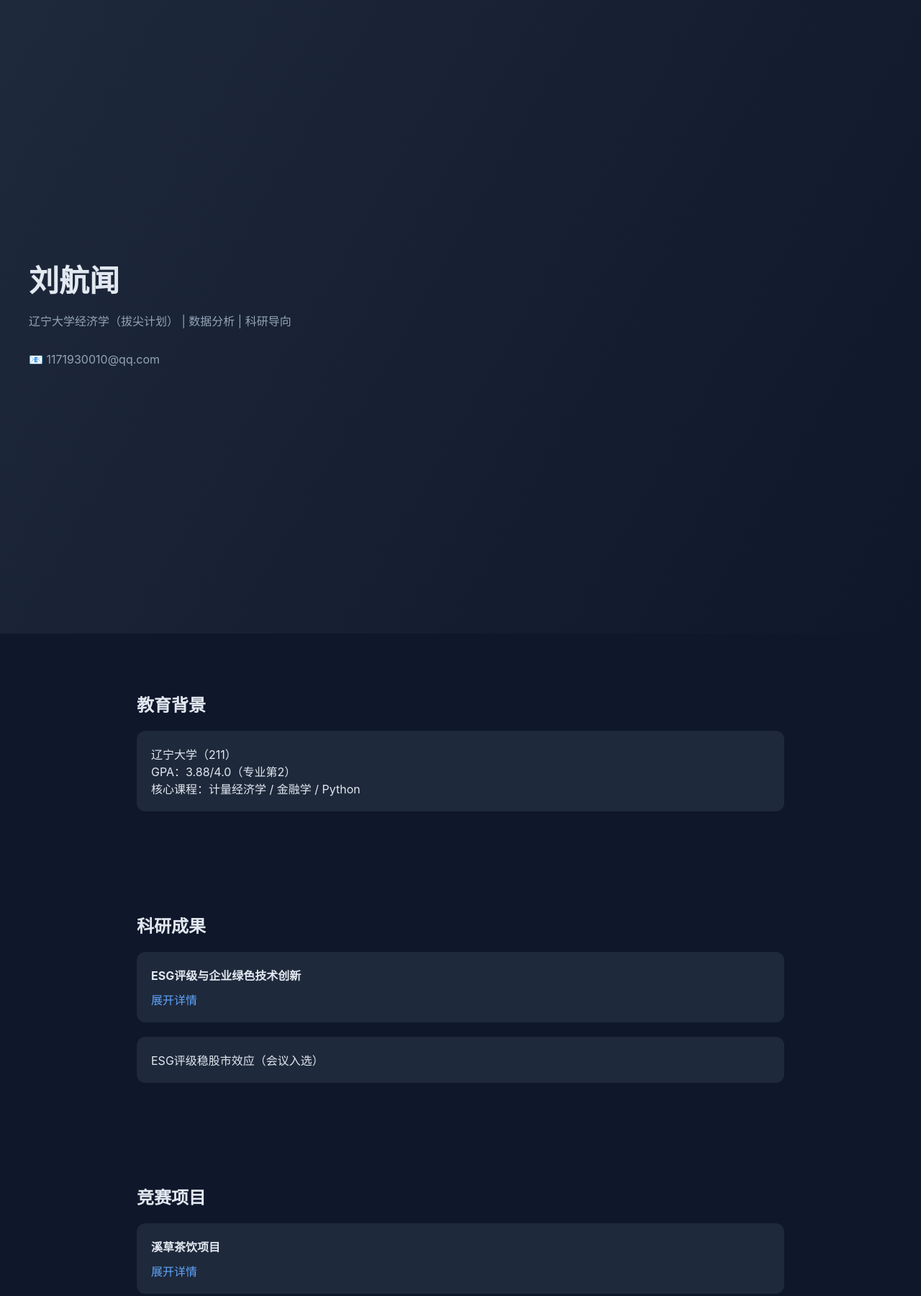
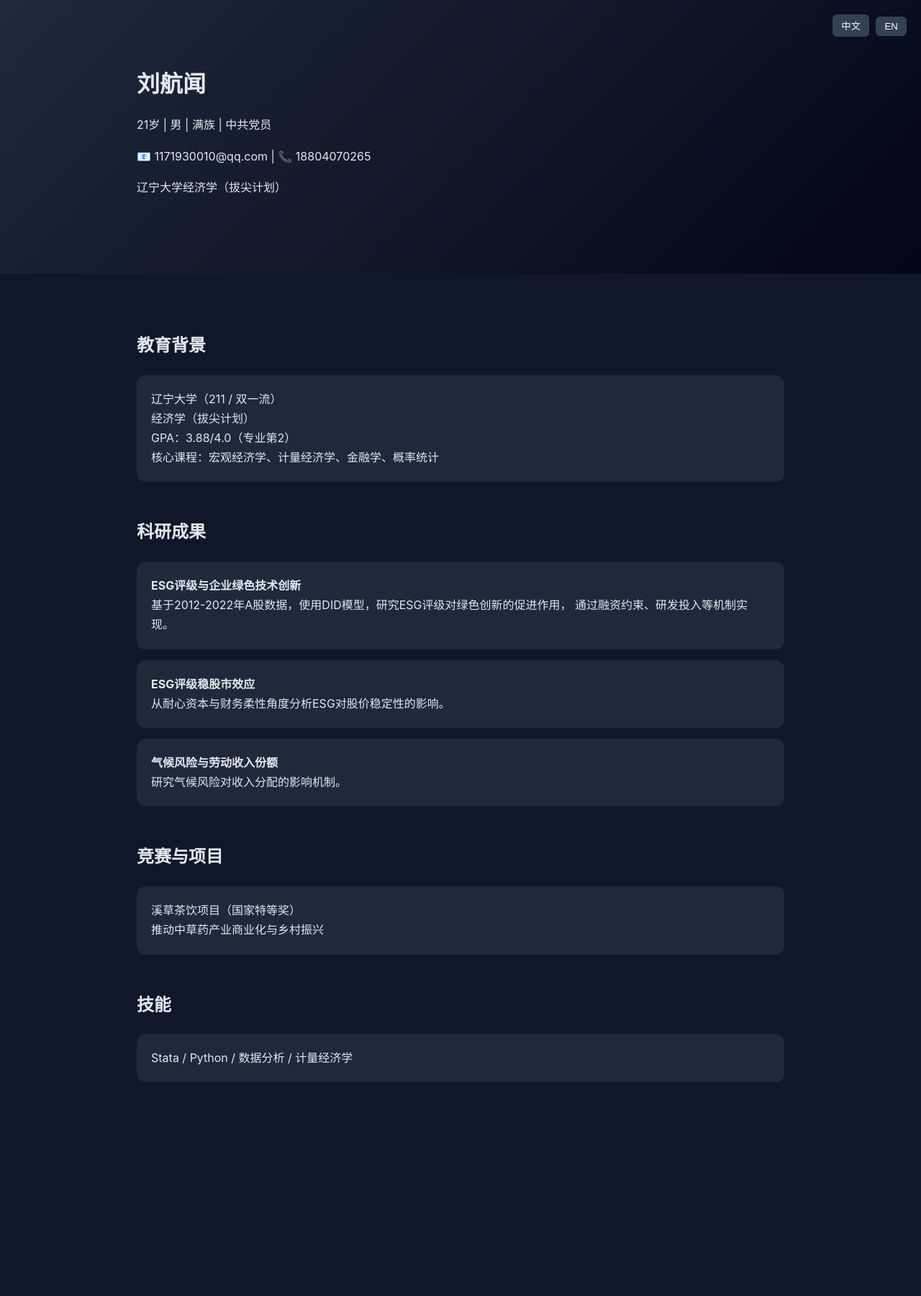
Before and after one commit to 1171930010-ai/1171930010-ai.github.io, a plain HTML site: page index.html in a window 1280 px wide. Shown: the top 1800 px of the page at 72% size. After the commit the page ends 1533 px from the top, so only its background shows below. Drawn offline with Linux system fonts and the light colour scheme.

Commit message:
Update index.html

```diff
--- a/index.html
+++ b/index.html
@@ -3,7 +3,7 @@
 <head>
 <meta charset="UTF-8">
 <meta name="viewport" content="width=device-width, initial-scale=1.0">
-<title>刘航闻 | 个人主页</title>
+<title>刘航闻 | Personal Website</title>
 
 <style>
 body {
@@ -11,157 +11,187 @@ body {
   font-family: -apple-system, BlinkMacSystemFont;
   background: #0f172a;
   color: #e2e8f0;
+  line-height: 1.7;
 }
 
-/* 顶部 */
-.header {
-  height: 100vh;
-  display: flex;
-  flex-direction: column;
-  justify-content: center;
-  padding: 40px;
-  background: linear-gradient(120deg,#1e293b,#0f172a);
+.container {
+  max-width: 900px;
+  margin: auto;
+  padding: 30px;
 }
 
-.header h1 {
-  font-size: 42px;
-  margin: 0;
+.header {
+  padding: 60px 20px;
+  background: linear-gradient(135deg,#1e293b,#020617);
 }
 
-.header p {
-  color: #94a3b8;
-}
+h1 { margin: 0; }
 
-/* 通用区块 */
-.section {
-  max-width: 900px;
-  margin: auto;
-  padding: 60px 20px;
-}
+.section { margin-top: 50px; }
 
-/* 卡片 */
 .card {
   background: #1e293b;
   padding: 20px;
   border-radius: 12px;
-  margin-top: 20px;
-  transition: 0.3s;
+  margin-top: 15px;
 }
 
-.card:hover {
-  transform: translateY(-5px);
+.lang-switch {
+  position: fixed;
+  top: 20px;
+  right: 20px;
 }
 
-/* 标签 */
-.tag {
-  display: inline-block;
+button {
+  margin-left: 5px;
+  padding: 6px 12px;
+  border: none;
+  border-radius: 6px;
   background: #334155;
-  padding: 5px 10px;
-  border-radius: 6px;
-  margin: 5px;
-  font-size: 12px;
+  color: white;
+  cursor: pointer;
 }
 
-/* 可展开 */
-.details {
-  cursor: pointer;
-  margin-top: 10px;
-  color: #60a5fa;
-}
-
-/* 动画 */
-.fade {
-  opacity: 0;
-  transform: translateY(20px);
-  transition: 0.8s;
-}
-
-.fade.show {
-  opacity: 1;
-  transform: translateY(0);
-}
+.hidden { display: none; }
 </style>
 </head>
 
 <body>
 
-<!-- 顶部 -->
-<div class="header">
-  <h1>刘航闻</h1>
-  <p>辽宁大学经济学（拔尖计划） | 数据分析 | 科研导向</p>
-  <p>📧 1171930010@qq.com</p>
+<div class="lang-switch">
+<button onclick="showCN()">中文</button>
+<button onclick="showEN()">EN</button>
 </div>
 
-<!-- 教育 -->
-<div class="section fade">
-  <h2>教育背景</h2>
-  <div class="card">
-    辽宁大学（211）<br>
-    GPA：3.88/4.0（专业第2）<br>
-    核心课程：计量经济学 / 金融学 / Python
+<!-- 中文页面 -->
+<div id="cn">
+
+<div class="header">
+<div class="container">
+<h1>刘航闻</h1>
+<p>21岁 | 男 | 满族 | 中共党员</p>
+<p>📧 1171930010@qq.com | 📞 18804070265</p>
+<p>辽宁大学经济学（拔尖计划）</p>
 </div>
 </div>
 
-<!-- 科研 -->
-<div class="section fade">
-  <h2>科研成果</h2>
+<div class="container">
 
+<div class="section">
+<h2>教育背景</h2>
 <div class="card">
-    <b>ESG评级与企业绿色技术创新</b>
-    <div class="details" onclick="toggle(this)">展开详情</div>
-    <div style="display:none">
-      使用计量模型分析ESG评级对绿色创新的影响，
-      论文发表于核心期刊，被引10+。
+辽宁大学（211 / 双一流）<br>
+经济学（拔尖计划）<br>
+GPA：3.88/4.0（专业第2）<br>
+核心课程：宏观经济学、计量经济学、金融学、概率统计
 </div>
 </div>
 
+<div class="section">
+<h2>科研成果</h2>
 <div class="card">
-    ESG评级稳股市效应（会议入选）
+<b>ESG评级与企业绿色技术创新</b><br>
+基于2012-2022年A股数据，使用DID模型，研究ESG评级对绿色创新的促进作用，
+通过融资约束、研发投入等机制实现。
 </div>
 
+<div class="card">
+<b>ESG评级稳股市效应</b><br>
+从耐心资本与财务柔性角度分析ESG对股价稳定性的影响。
 </div>
 
-<!-- 项目 -->
-<div class="section fade">
-  <h2>竞赛项目</h2>
+<div class="card">
+<b>气候风险与劳动收入份额</b><br>
+研究气候风险对收入分配的影响机制。
+</div>
+</div>
 
+<div class="section">
+<h2>竞赛与项目</h2>
 <div class="card">
-    <b>溪草茶饮项目</b>
-    <div class="details" onclick="toggle(this)">展开详情</div>
-    <div style="display:none">
-      推动中草药产业商业化，
-      获国家特等奖与多项省一等奖。
+溪草茶饮项目（国家特等奖）<br>
+推动中草药产业商业化与乡村振兴
+</div>
+</div>
+
+<div class="section">
+<h2>技能</h2>
+<div class="card">
+Stata / Python / 数据分析 / 计量经济学
 </div>
 </div>
 
 </div>
+</div>
 
-<!-- 技能 -->
-<div class="section fade">
-  <h2>技能</h2>
-  <span class="tag">Python</span>
-  <span class="tag">Stata</span>
-  <span class="tag">数据分析</span>
-  <span class="tag">计量经济学</span>
+<!-- 英文页面 -->
+<div id="en" class="hidden">
+
+<div class="header">
+<div class="container">
+<h1>Hangwen Liu</h1>
+<p>Economics (Elite Program) | Data Analysis | ESG Research</p>
+<p>Email: 1171930010@qq.com</p>
+</div>
+</div>
+
+<div class="container">
+
+<div class="section">
+<h2>Education</h2>
+<div class="card">
+Liaoning University (Double First-Class)<br>
+Economics (Elite Program)<br>
+GPA: 3.88/4.0 (Rank 2/74)
+</div>
+</div>
+
+<div class="section">
+<h2>Research</h2>
+<div class="card">
+<b>ESG Ratings and Green Innovation</b><br>
+Using DID model on Chinese A-share firms (2012-2022),
+find ESG significantly promotes green innovation.
+</div>
+
+<div class="card">
+<b>ESG and Stock Market Stability</b><br>
+Analyze how ESG stabilizes stock prices via patient capital and financial flexibility.
+</div>
+
+<div class="card">
+<b>Climate Risk and Labor Income Share</b><br>
+Study distributional effects of climate risk.
+</div>
+</div>
+
+<div class="section">
+<h2>Projects</h2>
+<div class="card">
+Herbal Tea Venture Project (National Award)<br>
+Promoting industrial upgrading and rural revitalization
+</div>
+</div>
+
+<div class="section">
+<h2>Skills</h2>
+<div class="card">
+Stata / Python / Econometrics / Data Analysis
+</div>
+</div>
+
+</div>
 </div>
 
 <script>
-function toggle(el){
-  let content = el.nextElementSibling;
-  content.style.display =
-    content.style.display === "none" ? "block" : "none";
+function showCN(){
+  document.getElementById("cn").style.display="block";
+  document.getElementById("en").style.display="none";
 }
-
-// 滚动动画
-let fades = document.querySelectorAll('.fade');
-window.addEventListener('scroll', ()=>{
-  fades.forEach(el=>{
-    let rect = el.getBoundingClientRect();
-    if(rect.top < window.innerHeight - 50){
-      el.classList.add('show');
+function showEN(){
+  document.getElementById("cn").style.display="none";
+  document.getElementById("en").style.display="block";
 }
-  })
-});
 </script>
 
 </body>
```
Lines whose indentation alone changed are shown as unchanged.
